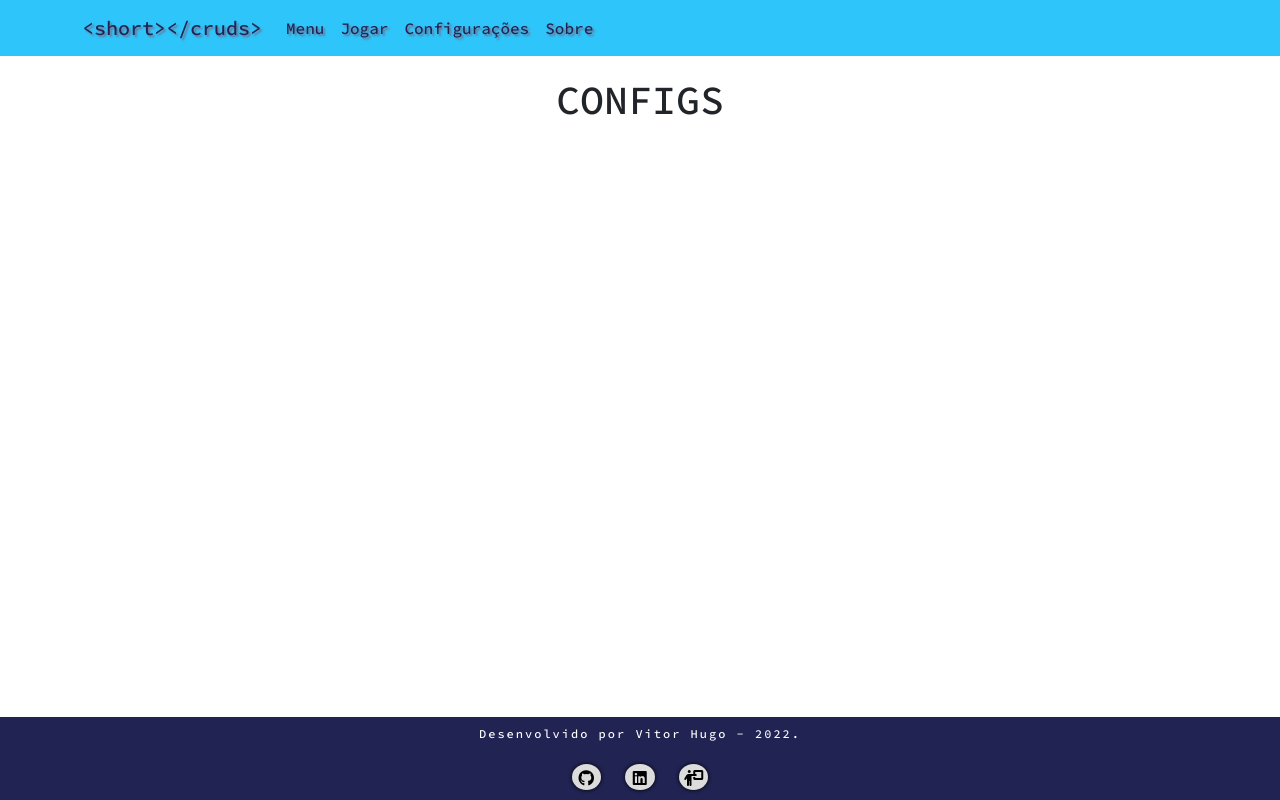
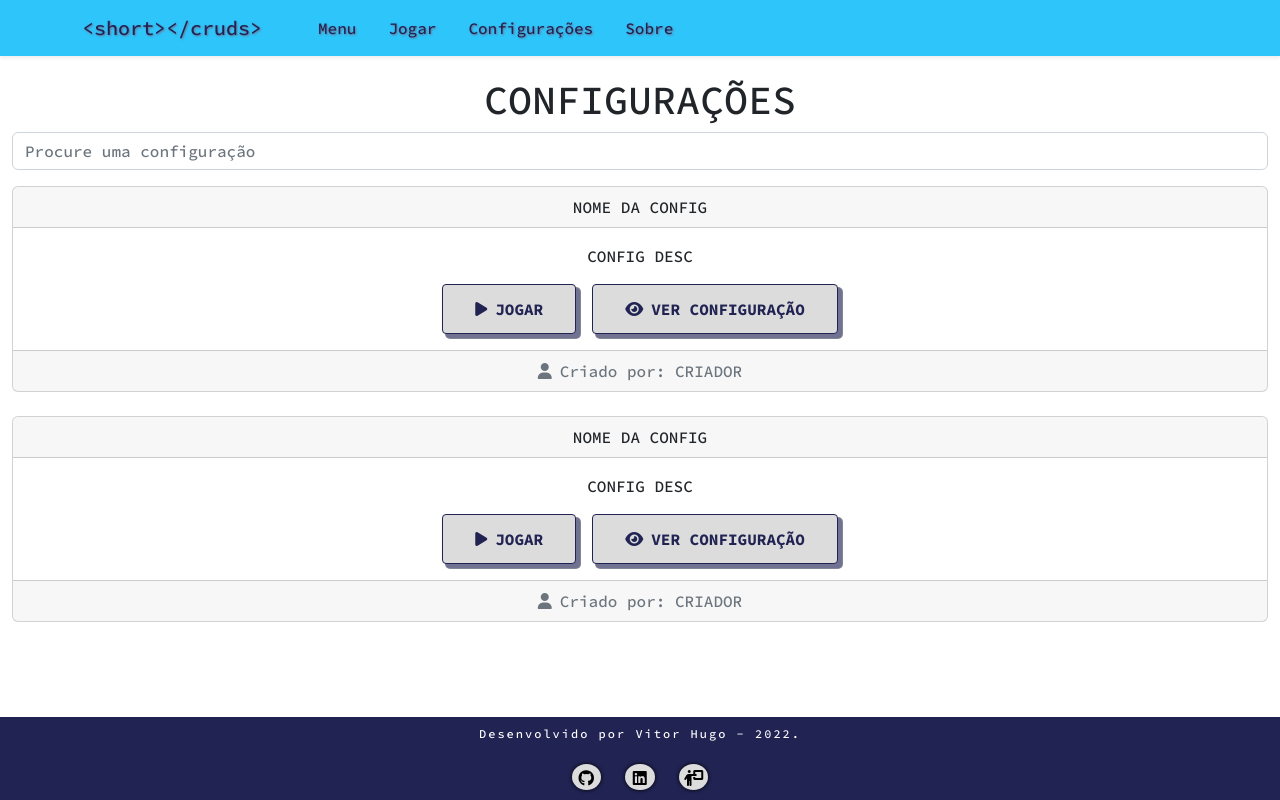
Before and after one commit to VitorHUMoreira/short-cruds, a React (Create React App) app: page /configs in a window 1280 px wide. Built offline with nearby package versions, Linux system fonts and the light colour scheme.

Commit message:
add configsCard

```diff
--- a/src/App.css
+++ b/src/App.css
@@ -28,6 +28,12 @@ a:hover {
   color: black;
 }
 
+.App {
+  text-align: center;
+  font-family: "Source Code Pro";
+  font-size: 16px;
+}
+
 .button {
   background-color: var(--light-grey);
   border: 1px solid var(--dark-blue);
@@ -40,6 +46,8 @@ a:hover {
   font-size: 1rem;
   font-weight: 700;
   padding: 12px 32px;
+  justify-content: center;
+  align-items: center;
 }
 
 .button:hover {
@@ -60,11 +68,6 @@ a:hover {
   border-color: var(--black);
 }
 
-.App {
-  text-align: center;
-  font-family: "Source Code Pro";
-}
-
 .nav {
   background-color: var(--light-blue);
   margin-bottom: 20px;
@@ -80,11 +83,12 @@ a:hover {
 
 .brand {
   color: var(--dark-blue);
-  text-shadow: 2px 2px 2px var(--dark-grey);
+  text-shadow: 1px 1px 2px var(--dark-grey);
+  margin-right: 32px;
 }
 
 .brand:hover {
-  color: var(--light-grey);
+  color: var(--dark-grey);
 }
 
 .brand:active {
@@ -96,15 +100,16 @@ a:hover {
 }
 
 .hamburg-collapse-items {
-  text-shadow: 2px 2px 2px var(--dark-grey);
+  text-shadow: 1px 1px 2px var(--dark-grey);
 }
 
 .hamburg-collapse-item {
   color: var(--dark-blue);
+  margin-right: 16px;
 }
 
 .hamburg-collapse-item:hover {
-  color: var(--light-grey);
+  color: var(--dark-grey);
 }
 
 .hamburg-collapse-item:active {
@@ -252,3 +257,27 @@ a:hover {
   list-style: disc;
   margin-bottom: 12px;
 }
+
+.btns-config {
+  display: flex;
+  justify-content: center;
+  align-items: center;
+  gap: 16px;
+}
+
+.container-config-cards {
+  display: flex;
+  flex-direction: column;
+  justify-content: center;
+  gap: 24px;
+}
+
+@media (max-width: 460px) {
+  .App {
+    font-size: 14px;
+  }
+
+  .button {
+    font-size: 14px;
+  }
+}
--- /dev/null
+++ b/src/components/ConfigCard/index.js
@@ -0,0 +1,32 @@
+import { Card } from "react-bootstrap";
+import { Link } from "react-router-dom";
+
+function ConfigCard() {
+  return (
+    <>
+      <Card className="text-center">
+        <Card.Header>NOME DA CONFIG</Card.Header>
+        <Card.Body>
+          <Card.Text>CONFIG DESC</Card.Text>
+          <div className="btns-config">
+            <Link to="/configs">
+              <button className="button">
+                <i className="fa-solid fa-play me-2"></i>JOGAR
+              </button>
+            </Link>
+            <Link to="/configs">
+              <button className="button">
+                <i className="fa-solid fa-eye me-2"></i>VER CONFIGURAÇÃO
+              </button>
+            </Link>
+          </div>
+        </Card.Body>
+        <Card.Footer className="text-muted">
+          <i className="fa-solid fa-user me-2"></i>Criado por: CRIADOR
+        </Card.Footer>
+      </Card>
+    </>
+  );
+}
+
+export default ConfigCard;
--- a/src/components/NavBar/index.js
+++ b/src/components/NavBar/index.js
@@ -6,7 +6,7 @@ import "../../App.css";
 
 function NavBar() {
   return (
-    <Navbar expand="lg" className="nav">
+    <Navbar expand="lg" className="nav shadow-sm">
       <Container>
         <Navbar.Brand>
           <Link to="/" className="text-decoration-none brand">
--- a/src/pages/About/index.js
+++ b/src/pages/About/index.js
@@ -3,7 +3,7 @@ import { Link } from "react-router-dom";
 function About() {
   return (
     <div className="container-xxl">
-      <ul class="about-content">
+      <ul className="about-content">
         <li>
           Jogo desenvolvido para o #2 Projeto do bootcamp de Web Development na
           Ironhack São Paulo, turma #85WDFT.
@@ -17,7 +17,9 @@ function About() {
       </ul>
 
       <Link to="/">
-        <button class="button">MENU</button>
+        <button className="button">
+          <i className="fa-solid fa-bars me-2"></i>MENU
+        </button>
       </Link>
     </div>
   );
--- a/src/pages/Configs/index.js
+++ b/src/pages/Configs/index.js
@@ -1,7 +1,30 @@
+import { useState } from "react";
+import { Form } from "react-bootstrap";
+import ConfigCard from "../../components/ConfigCard";
+
 function Configs() {
+  const [search, setSearch] = useState("");
+
+  function handleSearch(e) {
+    setSearch(e.target.value);
+  }
+
   return (
     <div className="container-xxl">
-      <h1>CONFIGS</h1>
+      <h1>CONFIGURAÇÕES</h1>
+
+      <Form.Control
+        type="search"
+        className="mb-3"
+        value={search}
+        onChange={handleSearch}
+        placeholder="Procure uma configuração"
+      />
+
+      <div className="container-config-cards">
+        <ConfigCard />
+        <ConfigCard />
+      </div>
     </div>
   );
 }
--- a/src/pages/Error/index.js
+++ b/src/pages/Error/index.js
@@ -15,7 +15,9 @@ function Error() {
         </p>
         <hr />
         <Link to="/">
-          <button className="button">MENU</button>
+          <button className="button">
+            <i className="fa-solid fa-bars me-2"></i>MENU
+          </button>
         </Link>
       </Alert>
     </div>
--- a/src/pages/Home/index.js
+++ b/src/pages/Home/index.js
@@ -4,13 +4,19 @@ function Home() {
   return (
     <div className="container-xxl menu">
       <Link to="/play">
-        <button className="button btn-menu">JOGAR</button>
+        <button className="button btn-menu">
+          <i className="fa-solid fa-play me-2"></i>JOGAR
+        </button>
       </Link>
       <Link to="/configs">
-        <button className="button btn-menu">CONFIGURAÇÕES</button>
+        <button className="button btn-menu">
+          <i className="fa-solid fa-gear me-2"></i>CONFIGURAÇÕES
+        </button>
       </Link>
       <Link to="/about">
-        <button className="button btn-menu">SOBRE</button>
+        <button className="button btn-menu">
+          <i className="fa-solid fa-circle-info me-2"></i>SOBRE
+        </button>
       </Link>
     </div>
   );
```
